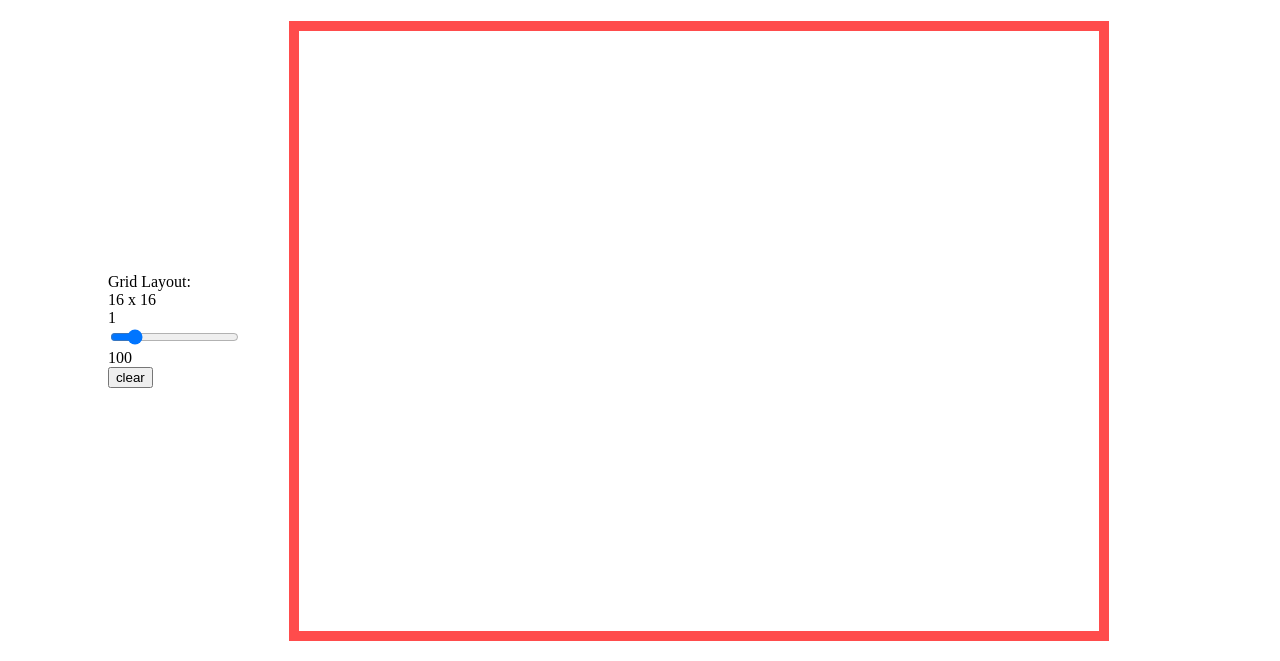
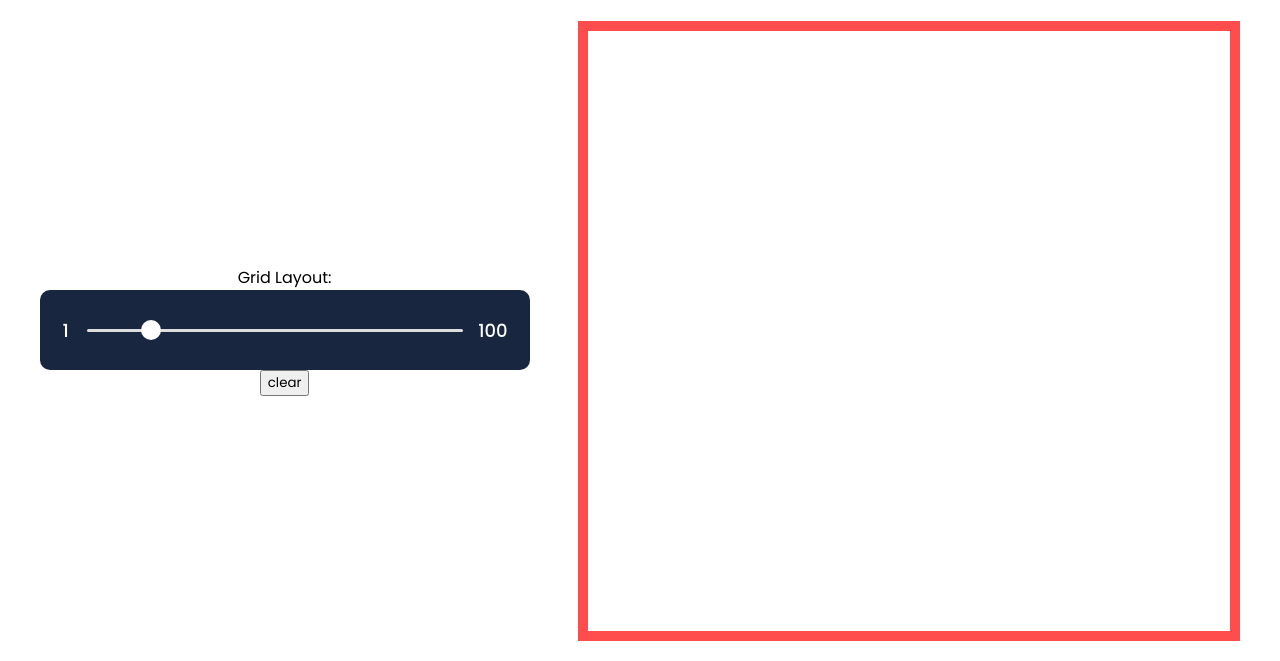
Before and after one commit to its-saad-rahman/etch-a-sketch, a plain HTML site: page index.html in a window 1280 px wide. Shown: the part 139-800 px from the top of the page. Drawn offline with Linux system fonts and the light colour scheme; a web font is replaced by a local one.

Commit message:
Added styles for grid slider

```diff
--- a/styles.css
+++ b/styles.css
@@ -1,9 +1,10 @@
-@import url('https://fonts.googleapis.com/css2?family=Bonheur+Royale&display=swap');
+@import url('https://fonts.googleapis.com/css2?family=Bonheur+Royale&family=Poppins:wght@400;500;900&display=swap');
 * {
+  font-family: 'Poppins', sans-serif;
 }
-
 .container {
   width: min(95%, 1440px);
+  margin-inline: auto;
 }
 h1 {
   font-family: 'Bonheur Royale', cursive;
@@ -15,6 +16,13 @@ h1 {
 .sketch-board {
   display: flex;
   gap: 3em;
+  justify-content: space-between;
+  align-items: center;
+}
+
+.controls {
+  display: flex;
+  flex-direction: column;
   justify-content: center;
   align-items: center;
 }
@@ -23,3 +31,77 @@ h1 {
   width: 800px;
   border: 10px solid rgba(255, 0, 0, 0.7);
 }
+
+/* grid layout */
+.range {
+  height: 80px;
+  width: 380px;
+  padding: 0 65px 0 45px;
+  border-radius: 10px;
+  background: hsl(217, 45%, 17%);
+}
+
+.range .slider-value {
+  position: relative;
+  width: 100%;
+}
+.range .slider-value span {
+  position: absolute;
+  height: 20px;
+  width: 60px;
+  color: white;
+  font-weight: 500;
+  top: 5px;
+  z-index: 2;
+
+  font-size: 13px;
+  transform: scale(0);
+  transition: transform 0.05s ease-in-out;
+}
+.range .slider-value span.show {
+  transform: scale(1);
+}
+.range .slider-value span:after {
+  position: absolute;
+  content: '';
+  height: 20px;
+  width: 60px;
+  left: 50%;
+  z-index: -1;
+}
+.range .field {
+  position: relative;
+  display: flex;
+  align-items: center;
+  justify-content: center;
+  height: 100%;
+}
+.range .field .value {
+  position: absolute;
+  font-size: 18px;
+  font-weight: 500;
+  color: white;
+}
+.range .field .value.left {
+  left: -22px;
+}
+.range .field .value.right {
+  right: -43px;
+}
+.range .field input {
+  -webkit-appearance: none;
+  height: 3px;
+  width: 100%;
+  background: #ddd;
+  border-radius: 5px;
+  border: none;
+}
+
+.range .field input::-webkit-slider-thumb {
+  appearance: none;
+  height: 20px;
+  width: 20px;
+  background: white;
+  border-radius: 50%;
+  cursor: pointer;
+}
```
